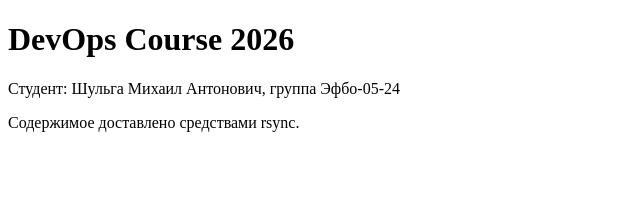
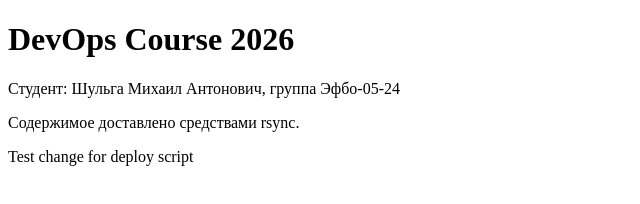
Before and after one commit to Kartohkaa/Dev_Ops_KURS3, a plain HTML site: page site/index.html in a window 1280 px wide. Shown: the whole page, without its empty margins (0-640 px from the left). Drawn offline with Linux system fonts and the light colour scheme.

Commit message:
test: check deploy script

```diff
--- a/site/index.html
+++ b/site/index.html
@@ -7,3 +7,4 @@
     <p>Содержимое доставлено средствами rsync.</p>
 </body>
 </html>
+Test change for deploy script
```
